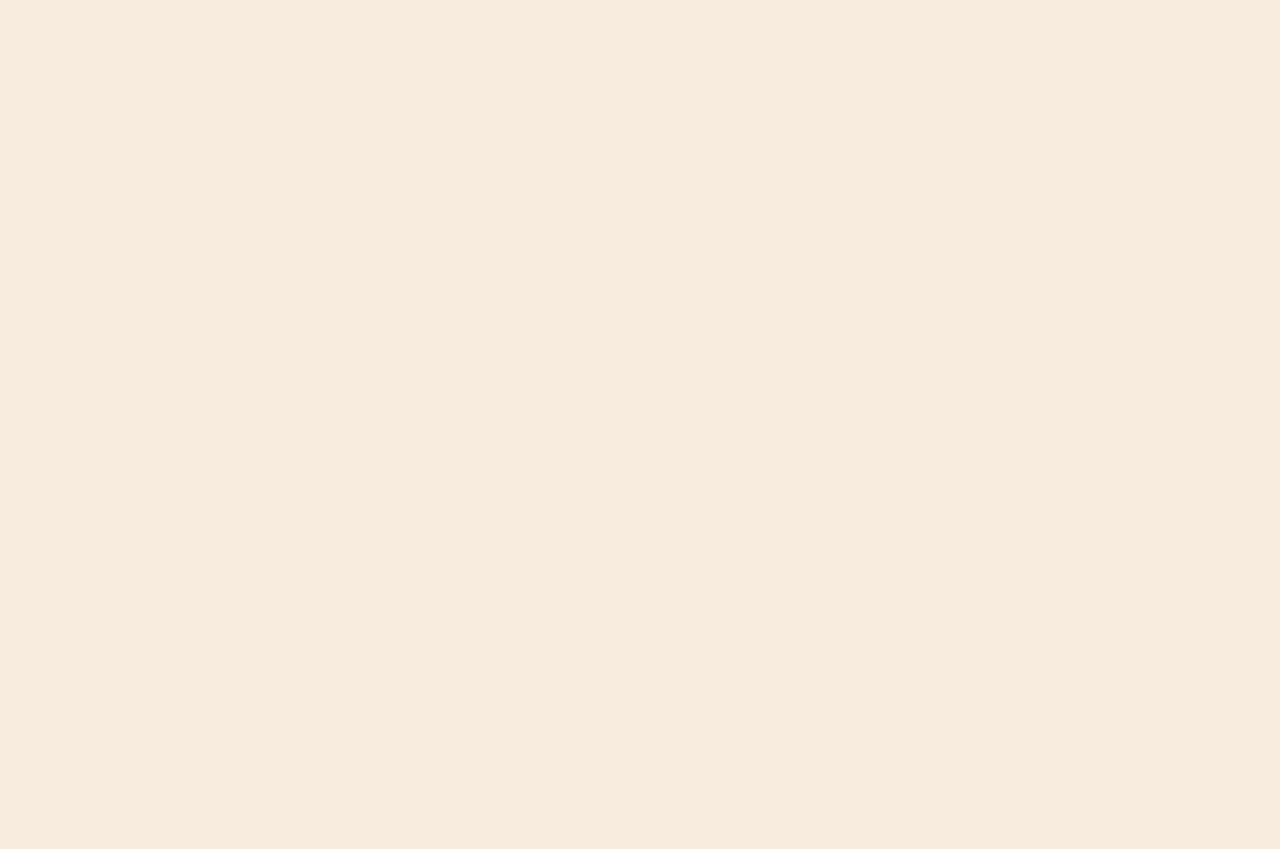
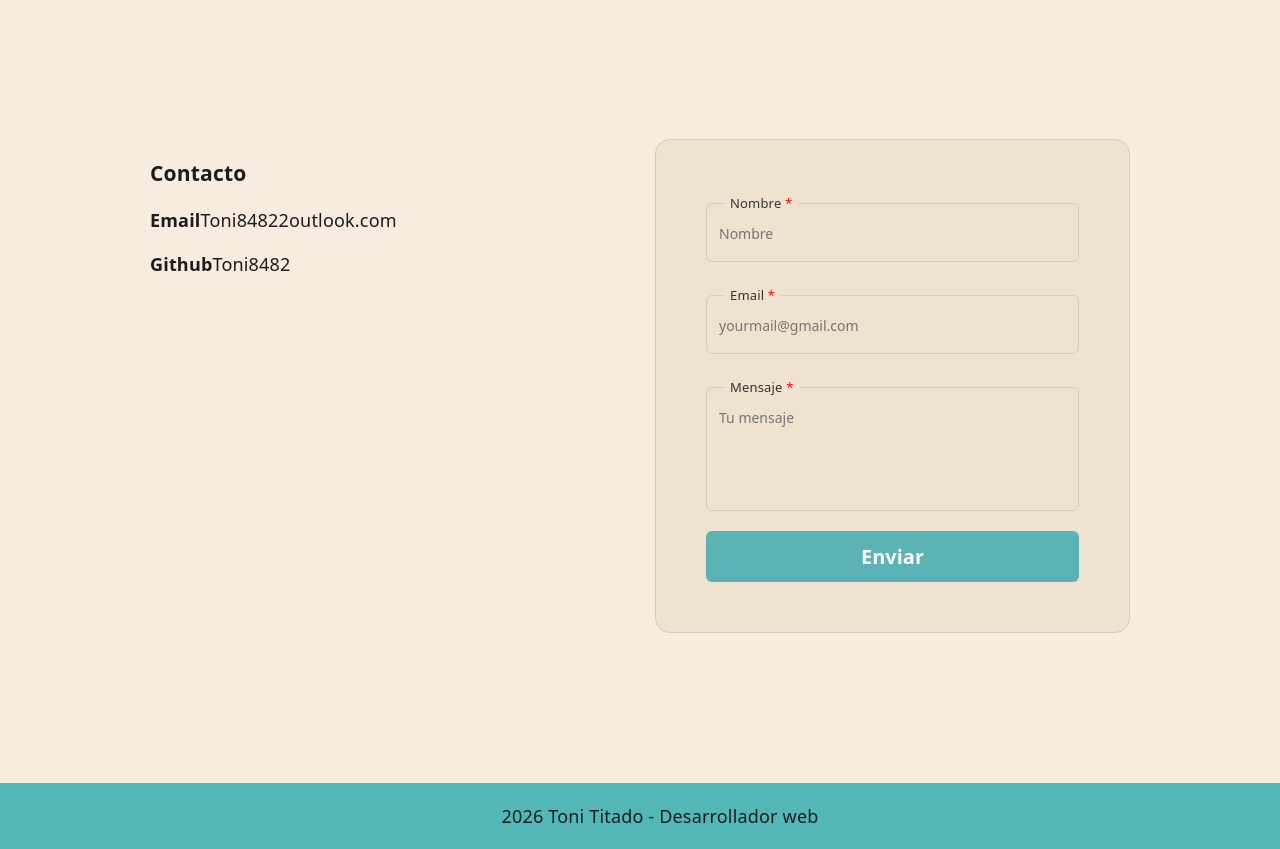
Before and after one commit to Toni8482/Portfolio, a Vue app: page / in a window 1280 px wide. Shown: the part 3880-4729 px from the top of the page. Before the commit the page ends 3869 px from the top, so only its background shows below. Built offline with nearby package versions, Linux system fonts and the light colour scheme.

Commit message:
Sección contacto y footer

```diff
--- a/src/App.vue
+++ b/src/App.vue
@@ -6,6 +6,8 @@
   <About></About>
   <Skins></Skins>
   <Projects></Projects>
+  <Contact></Contact>
+  <Footer></Footer>
 </template>
 
 
@@ -15,6 +17,8 @@ import Header from './components/Header.vue';
 import Hero from './components/Hero.vue';
 import Skins from './components/Skins.vue';
 import Projects from './components/Projects.vue';
+import Contact from './components/Contact.vue';
+import Footer from './components/Footer.vue';
 
 
 
@@ -25,7 +29,9 @@ components: {
  Hero,
  About,
  Skins,
- Projects
+ Projects,
+ Contact,
+ Footer
 },
 
   data() {
--- /dev/null
+++ b/src/components/Contact.vue
@@ -0,0 +1,54 @@
+<template>
+    <div class="section-contact">
+        <div class="contact-text">
+            <h3>Contacto</h3>
+            <p><strong>Email</strong>Toni84822outlook.com</p>
+            <p><strong>Github</strong>Toni8482</p>
+        </div>
+        <div class="contact-form">
+            <Form></Form>
+        </div>
+    </div>
+</template>
+
+<script>
+
+import Form from "./Form.vue";
+export default {
+    name: 'Contact',
+    components: {
+        Form
+    },
+
+    data() {
+        return {
+
+        }
+    },
+
+    methods: {
+
+    },
+
+    mounted() {
+
+    }
+}
+</script>
+
+<style scoped>
+.section-contact{
+    display: flex;
+    gap: 30px;
+    padding: 150px;
+    align-items: start;
+    justify-content: center;
+}
+.contact-text{
+    width: 50%;
+}
+
+.contact-form{
+    width: 50%;
+}
+</style>
--- a/src/components/Footer.vue
+++ b/src/components/Footer.vue
@@ -1,31 +1,38 @@
 <template>
   <div>
-    {{ mensaje }}
-    <button @click="saludar">Saludar</button>
+  <p>2026 Toni Titado - Desarrollador web</p>
   </div>
 </template>
 
 <script>
 export default {
-  name: 'MiComponente',
+  name: 'Footer',
 
   data() {
     return {
-      mensaje: 'Hola mundo'
+
     }
   },
 
   methods: {
-    saludar() {
-      console.log('¡Hola!')
-    }
+
   },
 
   mounted() {
-    console.log('Componente montado')
+
   }
 }
 </script>
 
 <style scoped>
+div{
+  background-color: var(--accent);
+  width: 100%;
+  text-align: center;
+  margin-bottom: auto;
+  padding: 20px;
+}
+p{
+  margin: 0px;
+}
 </style>
--- a/src/components/Form.vue
+++ b/src/components/Form.vue
@@ -1,31 +1,145 @@
 <template>
-  <div>
-    {{ mensaje }}
-    <button @click="saludar">Saludar</button>
-  </div>
+  <form class="form" action="" method="">
+
+    <fieldset>
+      <legend>Nombre <span>*</span></legend>
+      <input
+        id="name"
+        name="name"
+        type="text"
+        placeholder="Nombre"
+      >
+    </fieldset>
+
+    <fieldset>
+      <legend>Email <span>*</span></legend>
+      <input
+        id="email"
+        name="email"
+        type="email"
+        placeholder="yourmail@gmail.com"
+      >
+    </fieldset>
+
+    <fieldset>
+      <legend>Mensaje <span>*</span></legend>
+      <textarea
+        id="message"
+        name="message"
+        placeholder="Tu mensaje"
+      ></textarea>
+    </fieldset>
+
+    <input class="submit" type="submit" value="Enviar">
+
+  </form>
 </template>
 
 <script>
 export default {
-  name: 'MiComponente',
+  name: 'Form',
 
   data() {
     return {
-      mensaje: 'Hola mundo'
     }
   },
 
   methods: {
-    saludar() {
-      console.log('¡Hola!')
-    }
   },
 
   mounted() {
-    console.log('Componente montado')
   }
 }
 </script>
 
 <style scoped>
+
+.form {
+  background-color: var(--surface);
+
+  border: 1px solid var(--border);
+  border-radius: 15px;
+
+  display: flex;
+  flex-direction: column;
+
+  gap: 20px;
+
+  padding: 50px;
+}
+
+/* Cada campo */
+fieldset {
+  width: 100%;
+  min-width: 0;
+  box-sizing: border-box;
+
+  border: 1px solid var(--border);
+  border-radius: 6px;
+
+  margin: 0;
+  padding: 0 12px 10px;
+}
+
+/* Título que queda encima del borde */
+legend {
+  padding: 0 6px;
+  margin-left: 5px;
+
+  font-size: 13px;
+  color: #333;
+}
+
+/* Asterisco rojo */
+legend span {
+  color: red;
+}
+
+/* Input y textarea */
+input,
+textarea {
+  display: block;
+
+  width: 100%;
+  box-sizing: border-box;
+
+  border: none;
+  outline: none;
+
+  background: transparent;
+
+  padding: 8px 0;
+
+  font-family: inherit;
+  font-size: 14px;
+}
+
+/* Textarea */
+textarea {
+  height: 100px;
+  resize: none;
+}
+
+/* Botón */
+.submit {
+  width: 100%;
+
+  padding: 12px;
+
+  border: none;
+  border-radius: 6px;
+
+  background-color: #5bb3b5;
+  color: white;
+
+  font-size: 20px;
+  font-weight: bold;
+
+  cursor: pointer;
+}
+
+.submit:hover {
+  opacity: 0.9;
+}
+
 </style>
```
